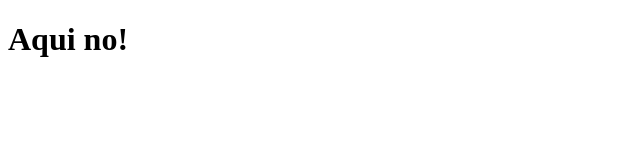
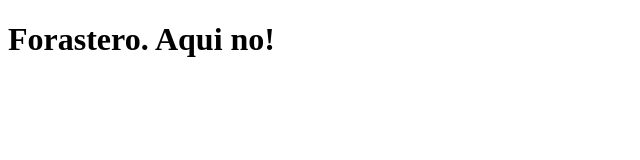
Before and after one commit to nicocortes/menu-rest-api, a website: page public/index.html in a window 1280 px wide. Shown: the whole page, without its empty margins (0-640 px from the left). Drawn offline with Linux system fonts and the light colour scheme.

```diff
--- a/public/index.html
+++ b/public/index.html
@@ -7,6 +7,6 @@
 		<title>Document</title>
 	</head>
 	<body>
-		<h1>Aqui no!</h1>
+		<h1>Forastero. Aqui no!</h1>
 	</body>
 </html>
```
Also changed, not shown: package.json (+0 -16 lines).
